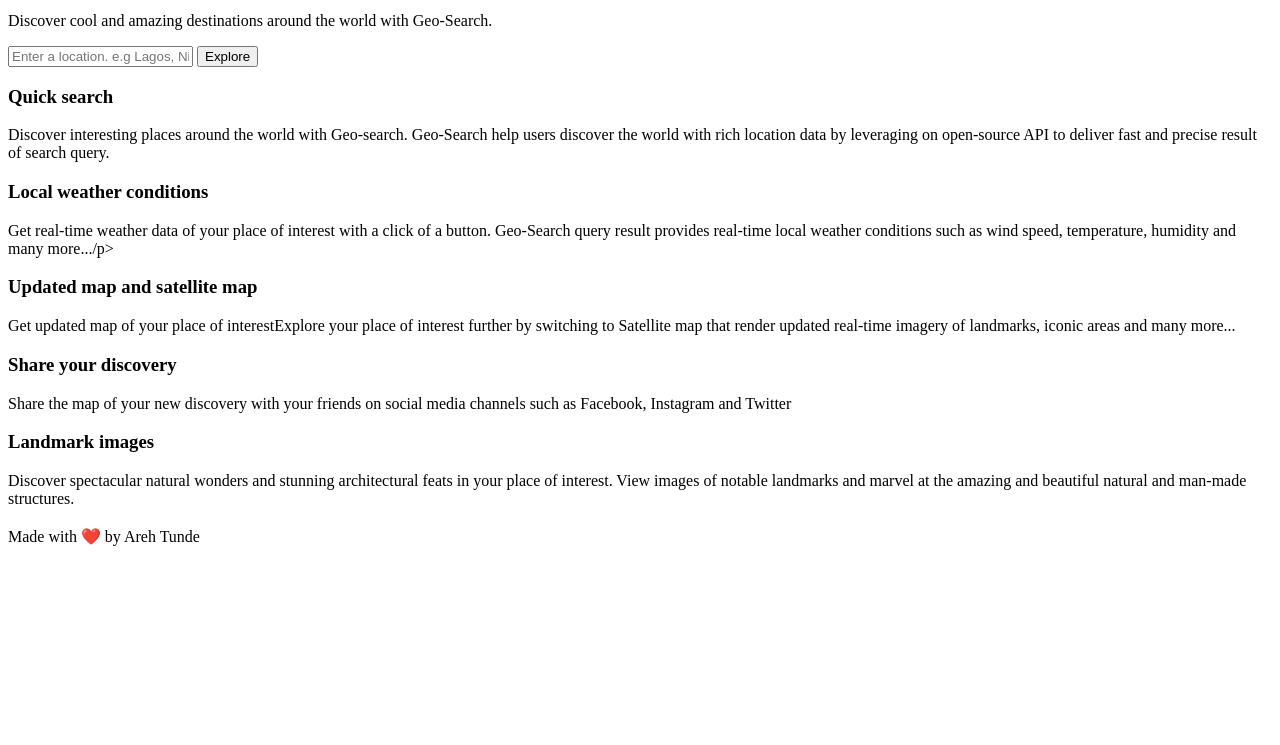
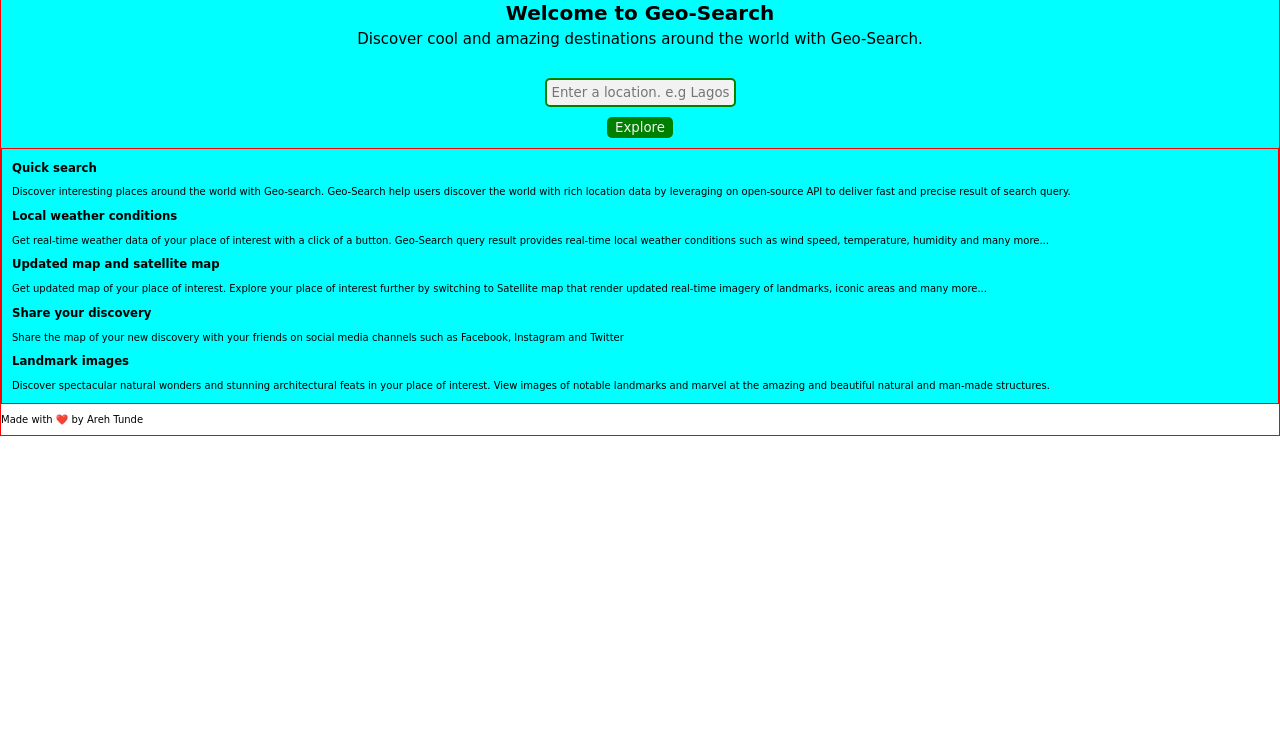
Before and after one commit to arehtunde/geosearch, a plain HTML site: page index.html in a window 1280 px wide. Shown: the part 55-800 px from the top of the page. Drawn offline with Linux system fonts and the light colour scheme.

Commit message:
continued adding more styling

```diff
--- a/geo.css
+++ b/geo.css
@@ -11,65 +11,74 @@
   padding: 0;
   margin: 0;
   width: 100%;
-  height: 100%;
+  height: 100vh;
 }
 
 .main {
   border: 1px solid red;
-  font-family: 'Lobster', cursive;
+  font-family: cursive;
   display: flex;
   flex-direction: column;
 }
 
 .content {
-  background-image: url(dri.jpg);
   padding: 0 1rem;
+  background-color: aqua;
 }
 
 .content_logo {
-
+  font-family: 'Sriracha', cursive;
 }
 
 .content_input {
   text-align: center;
+  margin-bottom: 3rem;
 }
 
 .content_input-header {
   font-size: 2rem;
+  margin-bottom: 5px;
 }
 
 .content_input-para {
   font-size: 1.5rem;
+  margin-top: 5px;
 }
 
 .content_search {
-  border: 1px solid red;
+
 }
 
 input[type="text"] {
   display: block;
-  margin: 0 auto;
+  margin: 1rem auto;
+  padding: 5px;
+  border: none;
+  background-color: #f2f2f2;
+  border-radius: 5px;
 }
 
-.buton {
-  borer: 2px solid #0339A6;
-  background-color: #008000;
-  color: #f2f2f2;
-  border-radius: 5px;
-  display: block;
-  padding: 2px 5px;
-  cursor: pointer;
-  font-family: 'Lobster', cursive;
-  font-size: 1.2rem;
+input[type="text"]::placeholder {
+  font-family: cursive;
+}
+
+input[type="text"]:placeholder-shown {
+  border: 2px solid #008000;
 }
 
 .button {
   display: block;
-  margin: 0 auto;
-  padding: 2px 5px;
+  margin: 1rem auto;
   background-color: #008000;
   border: 2px solid #008000;
+  border-radius: 5px;
   color: #f2f2f2;
   cursor: pointer;
   font-family: 'Lobster', cursive;
 }
+
+.features {
+  border: 1px solid red;
+  padding: 0 1rem;
+  background-color: aqua;
+}
--- a/index.html
+++ b/index.html
@@ -4,50 +4,56 @@
   <meta charset="UTF-8">
   <meta name="viewport" content="width=device-width, initial-scale=1.0">
   <link rel="stylesheet" href="">
-  <link href="https://fonts.googleapis.com/css2?family=Lobster&family=Sriracha&display=swap" rel="stylesheet">
+  <link rel="stylesheet" href="geo.css">
+  <link href="https://fonts.googleapis.com/css2?family=Sriracha&display=swap" rel="stylesheet">
   <title>Geo-Search</title>
 </head>
 <body>
-  <main>
-    <section class="input">
-      <h1>Welcome to Geo-Search</h1>
-      <p>Discover cool and amazing destinations around the world with Geo-Search.</p>
-      <div>
-        <label for="searchbox"></label>
-        <input type="text" id="searchbox" class="searchbox" placeholder="Enter a location. e.g Lagos, Nigeria">
+  <main class="main">
+    <section class="content">
+      <div class="content_logo">
+        <h1>geo-search</h1>
+      </div>
+      <div class="content_input">
+        <h2 class="content_input-header">Welcome to Geo-Search</h2>
+        <p class="content_input-para">Discover cool and amazing destinations around the world with Geo-Search.</p>
+      </div>
+      <div class="content_search">
+        <input type="text" class="searchbox" placeholder="Enter a location. e.g Lagos, Nigeria">
         <button class="button">Explore</button>
       </div>
     </section>
 
     <section class="features">
-      <div class="card">
+      <div class="features_card">
         <h3>Quick search</h3>
         <p>Discover interesting places around the world with Geo-search. Geo-Search help users discover the world with rich location data by leveraging on open-source API to deliver fast and precise result of search query.</p>
       </div>
-      <div class="card">
+      <div class="features_card">
         <h3>Local weather conditions</h3>
-        <p>Get real-time weather data of your place of interest with a click of a button. Geo-Search query result provides real-time local weather conditions such as wind speed, temperature, humidity and many more.../p>
+        <p>Get real-time weather data of your place of interest with a click of a button. Geo-Search query result provides real-time local weather conditions such as wind speed, temperature, humidity and many more...</p>
       </div>
-      <div class="card">
+      <div class="features_card">
         <h3>Updated map and satellite map</h3>
-        <p>Get updated map of your place of interestExplore your place of interest further by switching to Satellite map that render updated real-time imagery of landmarks, iconic areas and many more...</p>
+        <p>Get updated map of your place of interest. Explore your place of interest further by switching to Satellite map that render updated real-time imagery of landmarks, iconic areas and many more...</p>
       </div>
-      <div class="card">
+      <div class="features_card">
         <h3>Share your discovery</h3>
         <p>Share the map of your new discovery with your friends on social media channels such as Facebook, Instagram and Twitter</p>
       </div>
-      <div class="card">
+      <div class="features_card">
         <h3>Landmark images</h3>
         <p>Discover spectacular natural wonders and stunning architectural feats in your place of interest. View images of notable landmarks and marvel at the amazing and beautiful natural and man-made structures.</p>
       </div>
-      <div class="card">
+      <div class="features_card">
         <h3></h3>
         <p></p>
       </div>
     </section>
+
+    <section class="foot">
+      <p>Made with ❤️ by Areh Tunde</p>
+    </section>
   </main>
-  <footer>
-    <p>Made with ❤️ by Areh Tunde</p>
-  </footer>
 </body>
 </html>
```
